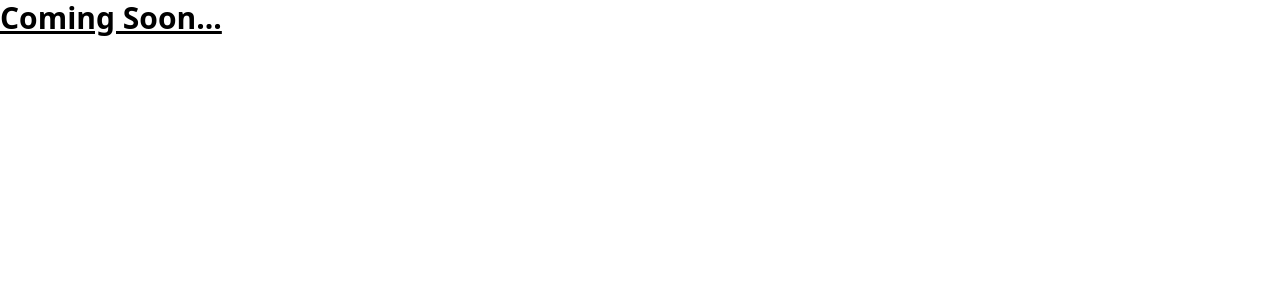
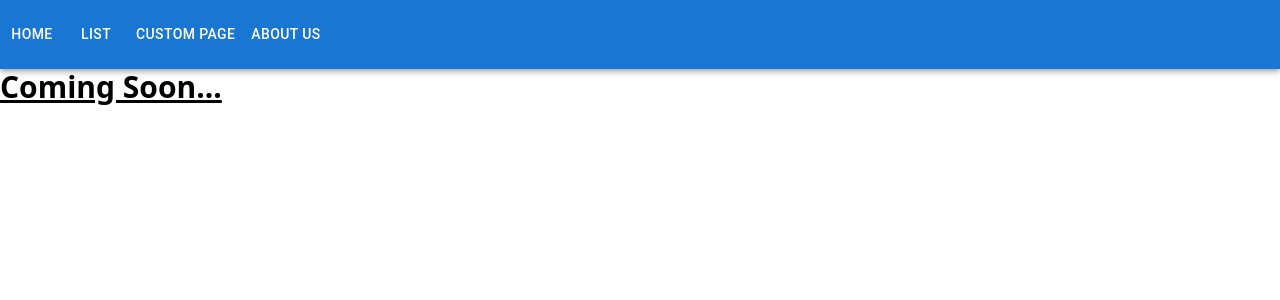
Before and after one commit to PavleDz/CineSense, a React (Vite) app: page / in a window 1280 px wide. Shown: the top 300 px of the page. Built offline with nearby package versions, Linux system fonts and the light colour scheme.

Commit message:
CNSN-9 - Ground work: Added Material UI AppBar with buttons

```diff
--- a/index.html
+++ b/index.html
@@ -2,8 +2,7 @@
 <html lang="en">
   <head>
     <meta charset="UTF-8" />
-    <!--Our icon here once created-->
-    <!-- <link rel="icon" type="image/svg+xml" href="/vite.svg" /> -->
+    <link rel="icon" type="image/svg+xml" href="/icon.png" />
     <meta name="viewport" content="width=device-width, initial-scale=1.0" />
     <title>CineSense</title>
   </head>
--- a/package.json
+++ b/package.json
@@ -17,6 +17,7 @@
     "@tailwindcss/vite": "^4.0.15",
     "react": "^19.0.0",
     "react-dom": "^19.0.0",
+    "react-router-dom": "^7.4.0",
     "tailwindcss": "^4.0.15"
   },
   "devDependencies": {
--- /dev/null
+++ b/src/components/Header.jsx
@@ -0,0 +1,23 @@
+import Toolbar from "@mui/material/Toolbar";
+import AppBar from "@mui/material/AppBar";
+import { Box, Typography } from "@mui/material";
+import { Button } from "@mui/material";
+
+export default function Header() {
+  return (
+    <AppBar position="static">
+      <Toolbar disableGutters>
+        <Box sx={{ flexGrow: 1, display: { xs: "none", md: "flex" } }}>
+          <Button sx={{ my: 2, color: "white", display: "block" }}>Home</Button>
+          <Button sx={{ my: 2, color: "white", display: "block" }}>List</Button>
+          <Button sx={{ my: 2, color: "white", display: "block" }}>
+            Custom Page
+          </Button>
+          <Button sx={{ my: 2, color: "white", display: "block" }}>
+            About us
+          </Button>
+        </Box>
+      </Toolbar>
+    </AppBar>
+  );
+}
--- a/src/main.jsx
+++ b/src/main.jsx
@@ -2,9 +2,11 @@ import { StrictMode } from "react";
 import { createRoot } from "react-dom/client";
 import "./styles/index.css";
 import App from "./App.jsx";
+import Header from "./components/Header";
 
 createRoot(document.getElementById("root")).render(
   <StrictMode>
+    <Header />
     <App />
   </StrictMode>
 );
```
Also changed, not shown: public/icon.png (added), 1 other file (tests, documents, lock files or other folders).
